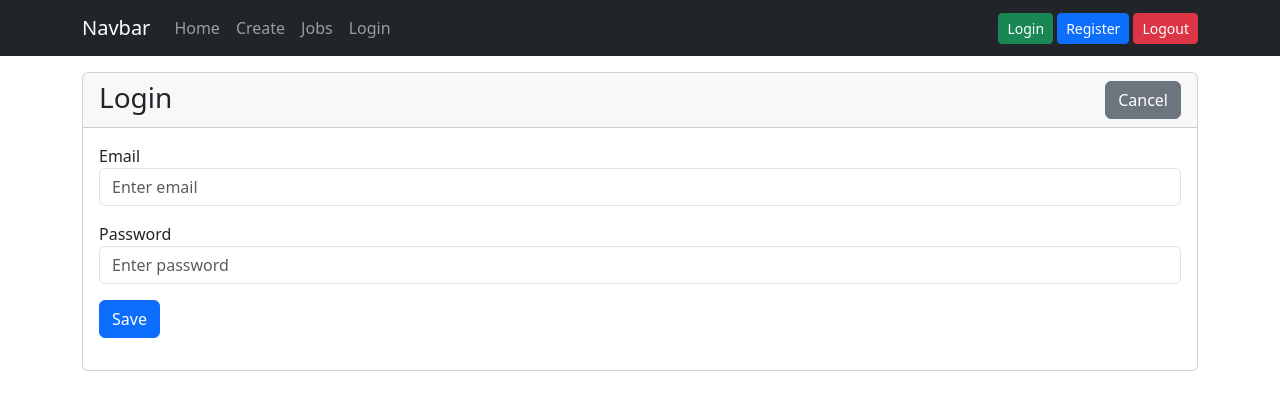
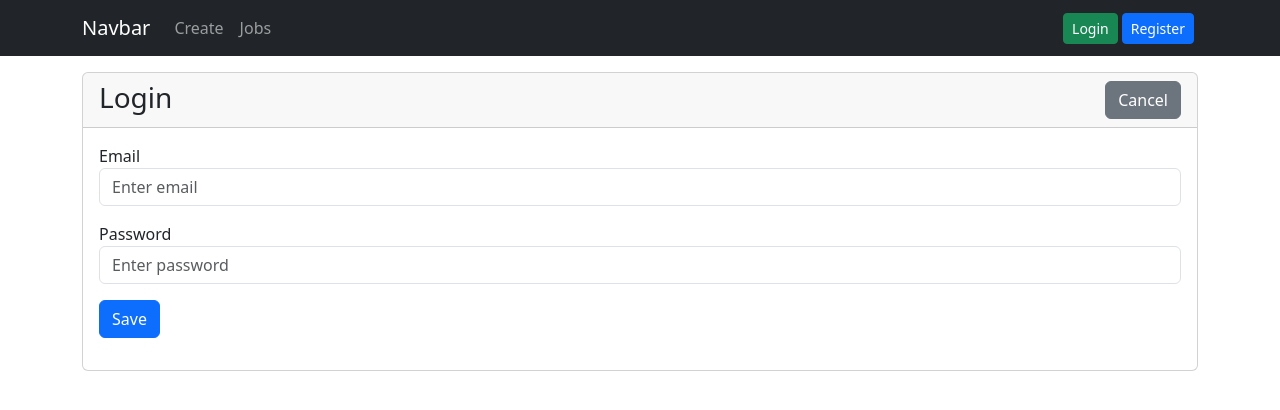
Before and after one commit to nbagonoc/jobFinder-frontend, a React (Vite) app: page /login in a window 1280 px wide. Shown: the top 410 px of the page. Built offline with nearby package versions, Linux system fonts and the light colour scheme.

Commit message:
improved render logic on navbar

```diff
--- a/src/components/partials/Navigation.jsx
+++ b/src/components/partials/Navigation.jsx
@@ -3,7 +3,7 @@ import { Link } from 'react-router-dom'
 import { useAuthContext } from '../../hooks/useAuthContext'
 
 const Navigation = () => {
-    const {dispatch} = useAuthContext()
+    const {user, dispatch} = useAuthContext()
 
     const handleLogout = (e) => {
         e.preventDefault()
@@ -34,11 +34,6 @@ const Navigation = () => {
                 >
                     <ul className="navbar-nav mr-auto">
                         <li className="nav-item">
-                            <Link to="/" className="nav-link">
-                                Home
-                            </Link>
-                        </li>
-                        <li className="nav-item">
                             <Link to="/create" className="nav-link">
                                 Create
                             </Link>
@@ -48,25 +43,23 @@ const Navigation = () => {
                                 Jobs
                             </Link>
                         </li>
-                        <li className="nav-item">
-                            <Link to="/login" className="nav-link">
-                                Login
-                            </Link>
-                        </li>
                     </ul>
                     <div className=''>
+                        {user && (
+                            <button onClick={(e) => handleLogout(e)} className="btn btn-danger btn-sm">
+                                Logout
+                            </button>
+                        )}
+                        {!user && (
+                            <div>
                                 <Link to="/login" className="btn btn-success btn-sm me-1">
                                     Login
                                 </Link>
                                 <Link to="/register" className="btn btn-primary btn-sm me-1">
                                     Register
                                 </Link>
-                        <button
-                            onClick={(e) => handleLogout(e)}
-                            className="btn btn-danger btn-sm"
-                        >
-                            Logout
-                        </button>
+                            </div>
+                        )}
                     </div>
                 </div>
             </div>
--- a/src/context/auth/AuthReducer.jsx
+++ b/src/context/auth/AuthReducer.jsx
@@ -7,13 +7,13 @@ const AuthReducer = (state, action) => {
             }
         case 'LOGIN':
             return {
-                token: action.payload.token,
+                user: action.payload.token,
                 alert: action.payload.alert,
                 errors: action.payload.errors,
             }
         case 'LOGOUT':
             return {
-                token: null,
+                user: null,
             }
         case 'CLEANER':
             return {
```
Lines whose indentation alone changed are shown as unchanged.
